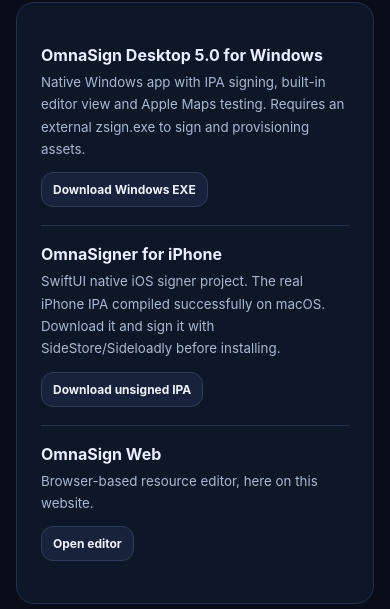
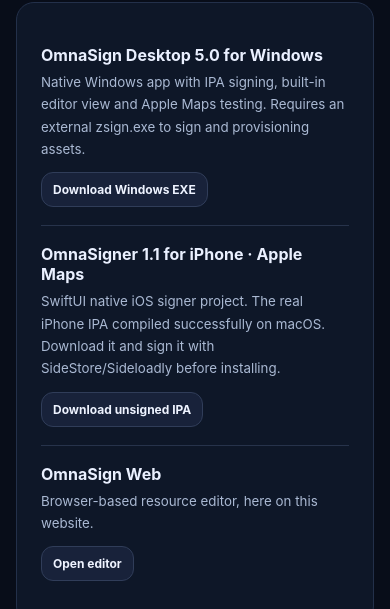
Before and after one commit to poopyscoopdy/Gojo, a plain HTML site: page index.html in a window 390 px wide. Both pictures are taken after a click on the button "Downloads". Shown: the part 235-844 px from the top of the page. Drawn offline with nearby package versions, Linux system fonts and the light colour scheme; no server answers.

Commit message:
Update website download to verified Apple Maps iPhone IPA v1.1

```diff
--- a/index.html
+++ b/index.html
@@ -29,7 +29,7 @@ main{max-width:1190px;margin:0 auto;padding:25px 24px 80px}.eyebrow{color:#a5bff
 <div class="toolbar"><button class="btn primary" onclick="openAppleMap()">Open Apple Maps</button><button class="btn" onclick="downloadGPX()">Export test GPX</button></div><p id="mapStatus" class="state"></p></div>
  <div class="card"><h3>How this works</h3><p>Apple Maps opens your coordinates. GPX can be loaded into Xcode to simulate a location while debugging an app you develop. It doesn't override Find My, other native apps, or your IP address.</p><p><a href="https://developer.apple.com/documentation/mapkit/" target="_blank" rel="noopener noreferrer"><u>Apple MapKit documentation</u></a></p></div>
 </div></section>
-<section id="downloads" class="hidden"><div class="eyebrow">OmnaSign downloads</div><h2>Get OmnaSign</h2><div class="card"><div class="downloadrow"><div><strong>OmnaSign Desktop 5.0 for Windows</strong><small>Native Windows app with IPA signing, built-in editor view and Apple Maps testing. Requires an external zsign.exe to sign and provisioning assets.</small></div><a class="btn small" href="https://github.com/poopyscoopdy/Gojo/releases/download/omnasign-desktop-v5-preview/OmnaSignDesktop.exe">Download Windows EXE</a></div><div class="downloadrow"><div><strong>OmnaSigner for iPhone</strong><small>SwiftUI native iOS signer project. The real iPhone IPA compiled successfully on macOS. Download it and sign it with SideStore/Sideloadly before installing.</small></div><a class="btn small" href="https://github.com/poopyscoopdy/Gojo/releases/download/omnasigner-v1.0-preview/OmnaSigner-unsigned.ipa">Download unsigned IPA</a></div><div class="downloadrow"><div><strong>OmnaSign Web</strong><small>Browser-based resource editor, here on this website.</small></div><button class="btn small" onclick="openPage('studio')">Open editor</button></div></div><p class="muted">All binaries must be signed appropriately for their platforms. The iOS download is a real unsigned IPA; a suitable Apple signing identity is still required.</p></section>
+<section id="downloads" class="hidden"><div class="eyebrow">OmnaSign downloads</div><h2>Get OmnaSign</h2><div class="card"><div class="downloadrow"><div><strong>OmnaSign Desktop 5.0 for Windows</strong><small>Native Windows app with IPA signing, built-in editor view and Apple Maps testing. Requires an external zsign.exe to sign and provisioning assets.</small></div><a class="btn small" href="https://github.com/poopyscoopdy/Gojo/releases/download/omnasign-desktop-v5-preview/OmnaSignDesktop.exe">Download Windows EXE</a></div><div class="downloadrow"><div><strong>OmnaSigner 1.1 for iPhone · Apple Maps</strong><small>SwiftUI native iOS signer project. The real iPhone IPA compiled successfully on macOS. Download it and sign it with SideStore/Sideloadly before installing.</small></div><a class="btn small" href="https://github.com/poopyscoopdy/Gojo/releases/download/omnasigner-v1.1-applemaps-preview/OmnaSigner-unsigned.ipa">Download unsigned IPA</a></div><div class="downloadrow"><div><strong>OmnaSign Web</strong><small>Browser-based resource editor, here on this website.</small></div><button class="btn small" onclick="openPage('studio')">Open editor</button></div></div><p class="muted">All binaries must be signed appropriately for their platforms. The iOS download is a real unsigned IPA; a suitable Apple signing identity is still required.</p></section>
 </main><footer>© OmnaSign • Free software • No freemium • Signing and distribution subject to Apple platform rules. <span id="serverStatus"></span></footer>
 <script src="https://cdnjs.cloudflare.com/ajax/libs/jszip/3.10.1/jszip.min.js"></script>
 <script>
```
